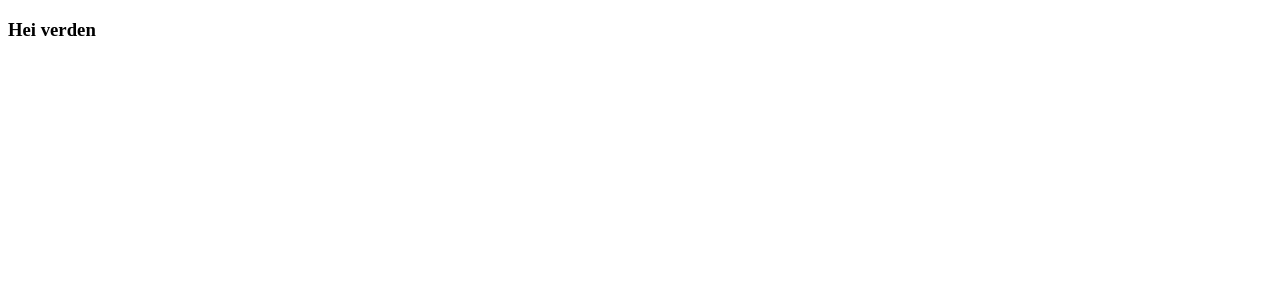
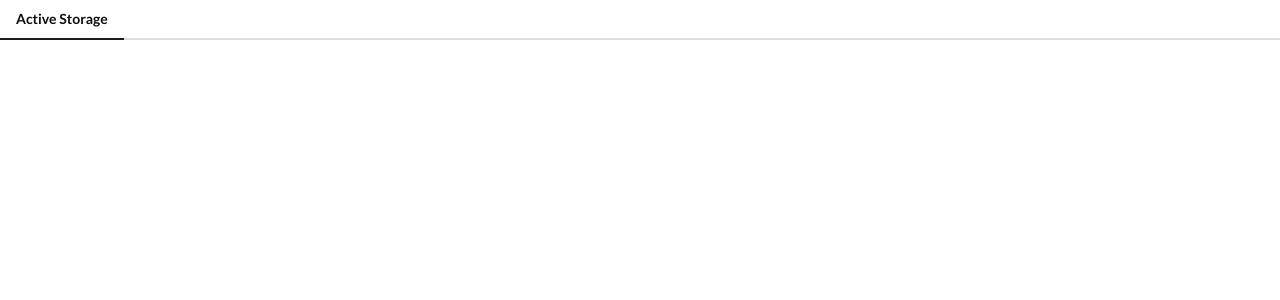
Before and after one commit to Adriyst/images-tutorial, a Vue app: page / in a window 1280 px wide. Shown: the top 300 px of the page. Built offline with nearby package versions, Linux system fonts and the light colour scheme.

Commit message:
få alt opp

```diff
--- a/public/index.html
+++ b/public/index.html
@@ -6,6 +6,7 @@
     <meta name="viewport" content="width=device-width,initial-scale=1.0">
     <link rel="icon" href="<%= BASE_URL %>favicon.ico">
     <title>images-tutorial</title>
+    <link rel="stylesheet" href="https://cdnjs.cloudflare.com/ajax/libs/semantic-ui/2.4.1/semantic.min.css" />
   </head>
   <body>
     <noscript>
--- a/src/App.vue
+++ b/src/App.vue
@@ -1,10 +1,17 @@
 <template>
-    <h3>Hei verden</h3>
+    <div>
+        <AppHeader></AppHeader>
+    </div>
 </template>
 
 <script>
+import AppHeader from './components/AppHeader'
+
 export default {
-    name: 'App'
+    name: 'App',
+    components: {
+        AppHeader
+    }
 }
 </script>
 
--- /dev/null
+++ b/src/components/AppHeader.vue
@@ -0,0 +1,15 @@
+<template>
+    <div class="ui secondary pointing menu">
+        <a href="/" class="active item">Active Storage</a>
+    </div>
+</template>
+
+<script>
+export default {
+    name: 'AppHeader'
+}
+</script>
+
+<style scoped>
+
+</style>
```
